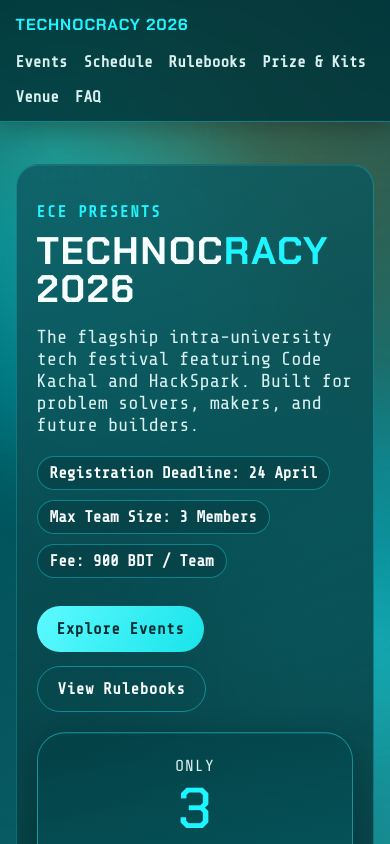
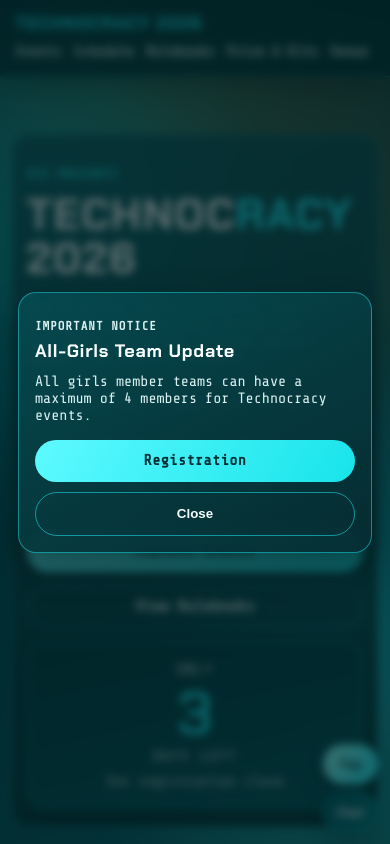
Before and after one commit to mkamrul9/Technocracy, a Next.js app: page / in a window 390 px wide. Shown: the top 844 px of the page. Built offline with nearby package versions, Linux system fonts and the light colour scheme.

Commit message:
Add girls-team popup notice and quick top/chat actions

```diff
--- a/src/app/globals.css
+++ b/src/app/globals.css
@@ -148,8 +148,10 @@ section {
 }
 
 .topNav {
-  position: sticky;
+  position: fixed;
   top: 0;
+  left: 0;
+  right: 0;
   z-index: 40;
   width: 100%;
   backdrop-filter: blur(10px);
@@ -164,6 +166,70 @@ section {
   justify-content: space-between;
   gap: 18px;
   padding: 14px 4vw;
+}
+
+.navSpacer {
+  height: 72px;
+}
+
+.noticeOverlay {
+  position: fixed;
+  inset: 0;
+  z-index: 80;
+  display: grid;
+  place-items: center;
+  padding: 18px;
+  background: rgba(0, 22, 25, 0.62);
+  backdrop-filter: blur(4px);
+}
+
+.noticeCard {
+  width: min(520px, 100%);
+  border-radius: 18px;
+  border: 1px solid rgba(31, 245, 255, 0.44);
+  background: linear-gradient(152deg, rgba(5, 74, 80, 0.96), rgba(6, 45, 50, 0.95));
+  padding: 20px;
+  box-shadow: 0 14px 34px rgba(0, 0, 0, 0.3);
+}
+
+.noticeBadge {
+  color: var(--color-hot);
+  text-transform: uppercase;
+  letter-spacing: 0.08em;
+  font-weight: 700;
+  font-size: 0.82rem;
+}
+
+.noticeCard h3 {
+  margin-top: 6px;
+  font-size: 1.48rem;
+}
+
+.noticeCard p {
+  margin-top: 10px;
+  color: var(--color-text-dim);
+}
+
+.noticeActions {
+  margin-top: 16px;
+  display: flex;
+  gap: 10px;
+  flex-wrap: wrap;
+}
+
+.noticeClose {
+  min-height: 44px;
+  padding: 0 16px;
+  border-radius: 999px;
+  border: 1px solid rgba(31, 245, 255, 0.5);
+  background: transparent;
+  color: var(--color-text);
+  font-weight: 700;
+  cursor: pointer;
+}
+
+.noticeClose:hover {
+  border-color: rgba(31, 245, 255, 0.9);
 }
 
 .brand {
@@ -640,6 +706,38 @@ section {
   overflow: hidden;
 }
 
+.floatingActions {
+  position: fixed;
+  right: 18px;
+  bottom: 18px;
+  z-index: 60;
+  display: flex;
+  flex-direction: column;
+  gap: 10px;
+}
+
+.floatingBtn {
+  display: inline-flex;
+  align-items: center;
+  justify-content: center;
+  min-height: 42px;
+  padding: 0 14px;
+  border-radius: 999px;
+  border: 1px solid rgba(31, 245, 255, 0.55);
+  font-weight: 700;
+  box-shadow: 0 8px 20px rgba(0, 0, 0, 0.25);
+}
+
+.topBtn {
+  color: #003338;
+  background: linear-gradient(120deg, #9bfff9, #1ff5ff);
+}
+
+.msgBtn {
+  color: #f6ffff;
+  background: linear-gradient(120deg, #00616a, #01808a);
+}
+
 .footerInner {
   padding: 26px;
   display: grid;
@@ -807,35 +905,234 @@ button:focus-visible {
   }
 }
 
-@media (max-width: 700px) {
-  .topNav {
-    flex-direction: column;
-    align-items: flex-start;
+@media (max-width: 1100px) {
+  main,
+  .siteFooter {
+    width: min(1120px, 94vw);
   }
 
   .sectionBlock {
-    padding: 20px;
+    margin: 40px 0;
+    padding: 24px;
+  }
+
+  .heroGrid {
+    grid-template-columns: minmax(0, 1fr) 260px;
+    gap: 18px;
+  }
+
+  .footerInner {
+    grid-template-columns: 1fr 1fr;
+  }
+}
+
+@media (max-width: 900px) {
+  .topNav {
+    padding: 12px 3.4vw;
+  }
+
+  .navSpacer {
+    height: 92px;
+  }
+
+  .brand {
+    font-size: 1.15rem;
+  }
+
+  .navLinks {
+    gap: 12px;
+    font-size: 0.94rem;
   }
 
   .heroGrid {
     grid-template-columns: 1fr;
   }
 
-  .heroCtaRow {
-    justify-content: flex-start;
+  .countdownCard {
+    width: min(360px, 100%);
+    margin: 0 auto;
   }
 
-  .binaryRain {
-    font-size: 0.78rem;
-    letter-spacing: 0.2em;
+  .eventGrid,
+  .timelineGrid,
+  .venueGrid,
+  .faqGrid,
+  .cardGrid {
+    grid-template-columns: 1fr;
   }
 
   .footerInner {
     grid-template-columns: 1fr;
   }
+}
+
+@media (max-width: 700px) {
+  html {
+    font-size: 15px;
+  }
+
+  .topNav {
+    position: fixed;
+    top: 0;
+    flex-direction: column;
+    align-items: flex-start;
+    gap: 10px;
+    padding: 12px 4vw;
+  }
+
+  .navSpacer {
+    height: 112px;
+  }
+
+  .navLinks {
+    width: 100%;
+    overflow-x: auto;
+    flex-wrap: nowrap;
+    white-space: nowrap;
+    padding-bottom: 4px;
+    -webkit-overflow-scrolling: touch;
+  }
+
+  .sectionBlock {
+    margin: 28px 0;
+    padding: 20px;
+    border-radius: 16px;
+  }
+
+  .hero {
+    margin-top: 22px;
+  }
+
+  .heroCopy h1 {
+    font-size: clamp(2rem, 11vw, 3.2rem);
+  }
+
+  .heroSub {
+    font-size: 1rem;
+  }
+
+  .heroStats {
+    gap: 8px;
+  }
+
+  .heroStats span {
+    width: 100%;
+    text-align: center;
+  }
+
+  .countdownCard {
+    border-radius: 18px;
+    padding: 18px;
+  }
+
+  .heroCtaRow {
+    justify-content: stretch;
+  }
+
+  .heroCtaRow a,
+  .eventActions a {
+    width: 100%;
+  }
+
+  .binaryRain {
+    display: none;
+  }
+
+  .eventHeader {
+    align-items: flex-start;
+    flex-direction: column;
+  }
+
+  .eventCard,
+  .timelineCard,
+  .infoCard,
+  .faqCard {
+    padding: 14px;
+  }
+
+  .importantLine {
+    font-size: 0.96rem;
+  }
 
   .footerBottom {
     flex-direction: column;
     align-items: flex-start;
+    padding: 12px 18px;
+  }
+
+  .siteFooter {
+    border-radius: 16px;
+    margin-bottom: 26px;
+  }
+
+  .footerInner {
+    padding: 18px;
+  }
+
+  .floatingActions {
+    right: 12px;
+    bottom: 12px;
+    gap: 8px;
+  }
+
+  .floatingBtn {
+    min-height: 40px;
+    padding: 0 12px;
+    font-size: 0.9rem;
+  }
+
+  .noticeCard {
+    padding: 16px;
+  }
+
+  .noticeCard h3 {
+    font-size: 1.2rem;
+  }
+
+  .noticeActions {
+    flex-direction: column;
+  }
+
+  .noticeActions a,
+  .noticeClose {
+    width: 100%;
   }
 }
+
+@media (max-width: 480px) {
+  .sectionBlock {
+    padding: 14px;
+  }
+
+  .kicker {
+    font-size: 0.82rem;
+    letter-spacing: 0.08em;
+  }
+
+  .heroCopy h1 {
+    line-height: 1.02;
+  }
+
+  .countNumber {
+    font-size: clamp(3rem, 18vw, 4rem);
+  }
+
+  .btnPrimary,
+  .btnGhost,
+  .btnMini,
+  .btnMiniGhost {
+    min-height: 42px;
+    padding: 0 14px;
+  }
+
+  .kitPill,
+  .winnerTag,
+  .benefitStrip span {
+    width: 100%;
+    text-align: center;
+  }
+
+  .footerBrandBlock h3 {
+    font-size: 1.25rem;
+  }
+}
--- a/src/app/page.js
+++ b/src/app/page.js
@@ -1,3 +1,5 @@
+import NoticePopup from "@/components/NoticePopup";
+
 const REGISTRATION_DEADLINE = "2026-04-24T23:59:59+06:00";
 const CODE_REGISTRATION_LINK = "https://forms.gle/xhghADXrngrKxhUCA";
 const HACK_REGISTRATION_LINK = "https://forms.gle/LMXuQvZLcMRRWJHA6";
@@ -65,6 +67,7 @@ export default function Home() {
 
   return (
     <>
+      <NoticePopup registrationHref="#events" />
       <script type="application/ld+json" dangerouslySetInnerHTML={{ __html: JSON.stringify(structuredData) }} />
       <div className="ambientBackdrop" aria-hidden="true">
         <span className="glow glowOne" />
@@ -84,6 +87,7 @@ export default function Home() {
           <a href="#faq">FAQ</a>
         </nav>
       </header>
+      <div className="navSpacer" aria-hidden="true" />
 
       <main id="main-content">
         <section id="home" className="hero sectionBlock" data-reveal>
@@ -363,6 +367,21 @@ export default function Home() {
           <a href="#home">Back to top</a>
         </div>
       </footer>
+
+      <div className="floatingActions" aria-label="Quick actions">
+        <a className="floatingBtn topBtn" href="#home" aria-label="Back to top">
+          Top
+        </a>
+        <a
+          className="floatingBtn msgBtn"
+          href="https://m.me/technocracyece"
+          target="_blank"
+          rel="noopener noreferrer"
+          aria-label="Message us on Facebook"
+        >
+          Chat
+        </a>
+      </div>
     </>
   );
 }
--- /dev/null
+++ b/src/components/NoticePopup.jsx
@@ -0,0 +1,31 @@
+"use client";
+
+import { useState } from "react";
+
+export default function NoticePopup({ registrationHref }) {
+  const [isOpen, setIsOpen] = useState(true);
+
+  if (!isOpen) {
+    return null;
+  }
+
+  return (
+    <div className="noticeOverlay" role="dialog" aria-modal="true" aria-labelledby="notice-title">
+      <div className="noticeCard">
+        <p className="noticeBadge">Important Notice</p>
+        <h3 id="notice-title">All-Girls Team Update</h3>
+        <p>
+          All girls member teams can have a maximum of 4 members for Technocracy events.
+        </p>
+        <div className="noticeActions">
+          <a className="btnPrimary" href={registrationHref}>
+            Registration
+          </a>
+          <button type="button" className="noticeClose" onClick={() => setIsOpen(false)}>
+            Close
+          </button>
+        </div>
+      </div>
+    </div>
+  );
+}
```
